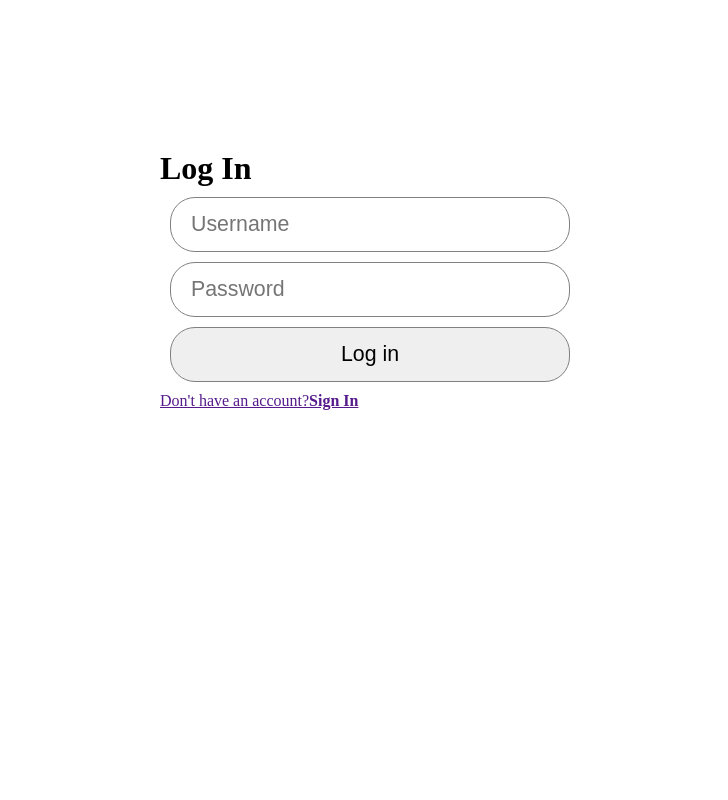
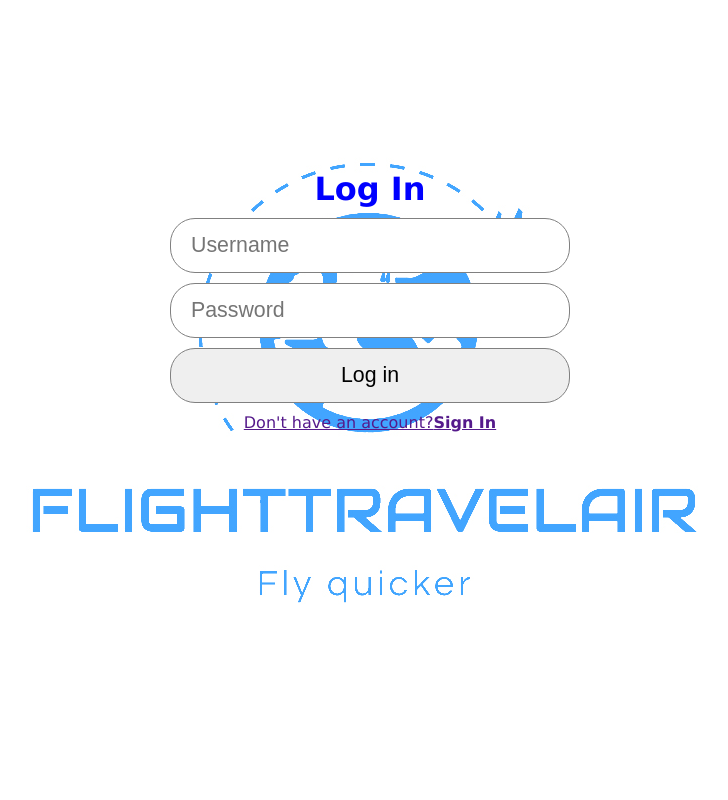
Before and after one commit to Jvendas/PSI_PWS_PL_B, a PHP site: the page made by Teste log in.html in a window 1280 px wide. Shown: the whole page, without its empty margins (270-998 px from the left). Run offline with PHP 8.4, Linux system fonts and the light colour scheme.

Commit message:
atualizacao

```diff
--- a/style.css
+++ b/style.css
@@ -4,7 +4,12 @@
 }
 
 body{
-    background-image: url()
+    background-image: url(logo_PWS_flighttravelair.jpg);
+    background-repeat: no-repeat;
+    background-size: auto;
+    background-position: center;
+    color: blue;
+    font-family: Verdana;
 }
 
 input{
@@ -23,3 +28,12 @@ div#bodyform{
     width: 420px;
     margin: 150px auto 0px auto;
 }
+
+div#bodyform{
+    text-align: center;
+    padding: 20px;
+}
+
+a{
+
+}
```
Also changed, not shown: logo_PWS_flighttravelair.jpg (added).
